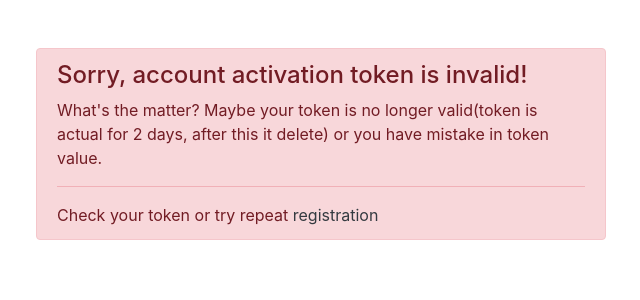
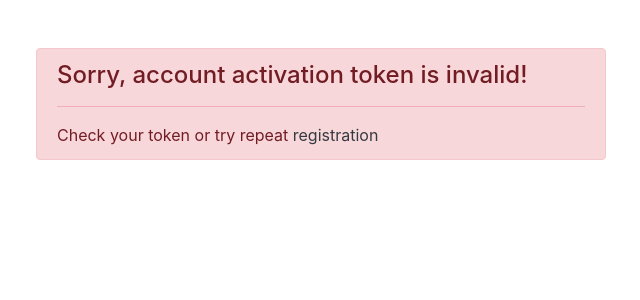
Before and after one commit to FedorYatsenko/nexua, a Django app: template templates/account_activation_invalid.html in a window 1280 px wide. Shown: the part 62-362 px from the top of the page, without its empty margins (319-959 px from the left). Run offline with Django 3.2, Linux system fonts and the light colour scheme; the template is opened without the code that fills it, so the values that code supplies are empty; some libraries are stand-ins or nearby versions.

Commit message:
Change content in account_activation_invalid.html

```diff
--- a/templates/account_activation_invalid.html
+++ b/templates/account_activation_invalid.html
@@ -5,10 +5,6 @@
         <div class="row justify-content-md-center align-items-center">
             <div class="col-md-6 alert alert-danger" role="alert">
                 <h4 class="alert-heading">Sorry, account activation token is invalid!</h4>
-                <p>
-                    What's the matter? Maybe your token is no longer valid(token is actual for 2 days, after this
-                    it delete) or you have mistake in token value.
-                </p>
                 <hr>
                 <p class="mb-0">
                     Check your token or try repeat
```
